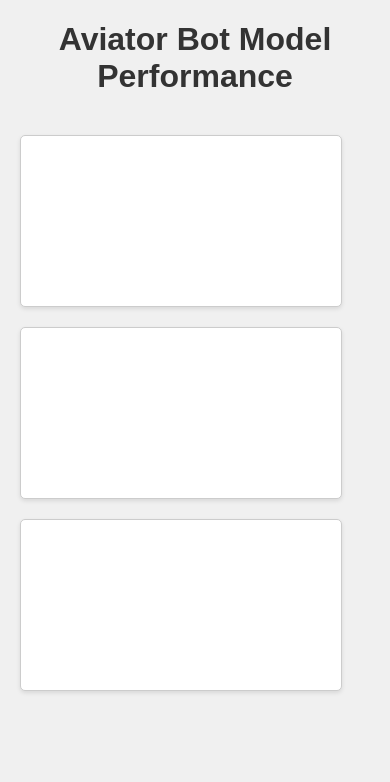
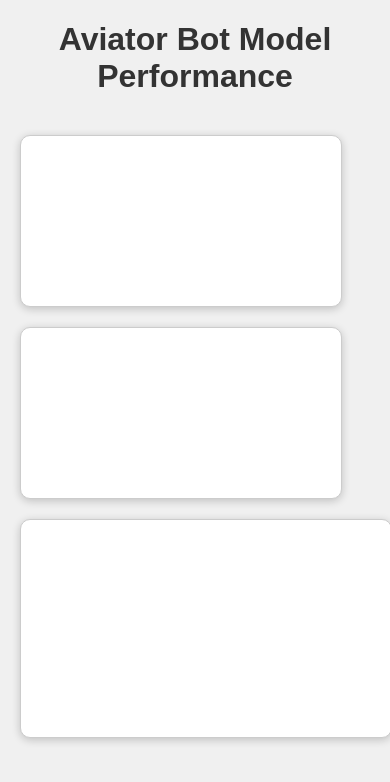
Before and after one commit to NdeNifty/AviatorBotLTSMPredict, a plain HTML site: page static/index.html in a window 390 px wide. Drawn offline with nearby package versions, Linux system fonts and the light colour scheme; no server answers.

Commit message:
changed css for linechart

```diff
--- a/static/style.css
+++ b/static/style.css
@@ -15,28 +15,57 @@ h1 {
 
 .charts {
     display: grid;
-    grid-template-columns: repeat(auto-fit, minmax(300px, 1fr));
+    grid-template-areas:
+        "performance learning"
+        "predicted predicted"; /* Makes the third chart full width */
     gap: 20px;
     padding: 20px;
 }
 
+#performanceChart {
+    grid-area: performance;
+}
+
+#learningCurveChart {
+    grid-area: learning;
+}
+
+#predictedActualChart {
+    grid-area: predicted;
+    width: 100%; /* Make the third chart full width */
+    aspect-ratio: 4 / 1; /* Wider shape */
+}
+
 canvas {
-    max-width: 100%;
+    max-width: 100%; /* Make charts responsive */
     height: auto;
     background-color: white;
     border: 1px solid #ccc;
-    border-radius: 5px;
-    box-shadow: 0 2px 4px rgba(0, 0, 0, 0.1);
+    border-radius: 10px; /* Rounded corners */
+    box-shadow: 0 2px 8px rgba(0, 0, 0, 0.2); /* Smooth shadow effect */
     padding: 10px;
-    aspect-ratio: 16 / 9;
+    transition: transform 0.3s ease-in-out; /* Animation hover effect */
+}
+
+canvas:hover {
+    transform: scale(1.02); /* Slight zoom on hover */
+}
+
+@media (max-width: 900px) {
+    .charts {
+        grid-template-areas:
+            "performance"
+            "learning"
+            "predicted"; /* Stack all charts on smaller screens */
+    }
+
+    #predictedActualChart {
+        aspect-ratio: 16 / 9; /* Normal ratio on small screens */
+    }
 }
 
 @media (max-width: 600px) {
-    .charts {
-        grid-template-columns: 1fr;
-    }
-
     canvas {
-        aspect-ratio: 4 / 3;
+        aspect-ratio: 4 / 3; /* More square-like charts on small screens */
     }
 }
```
